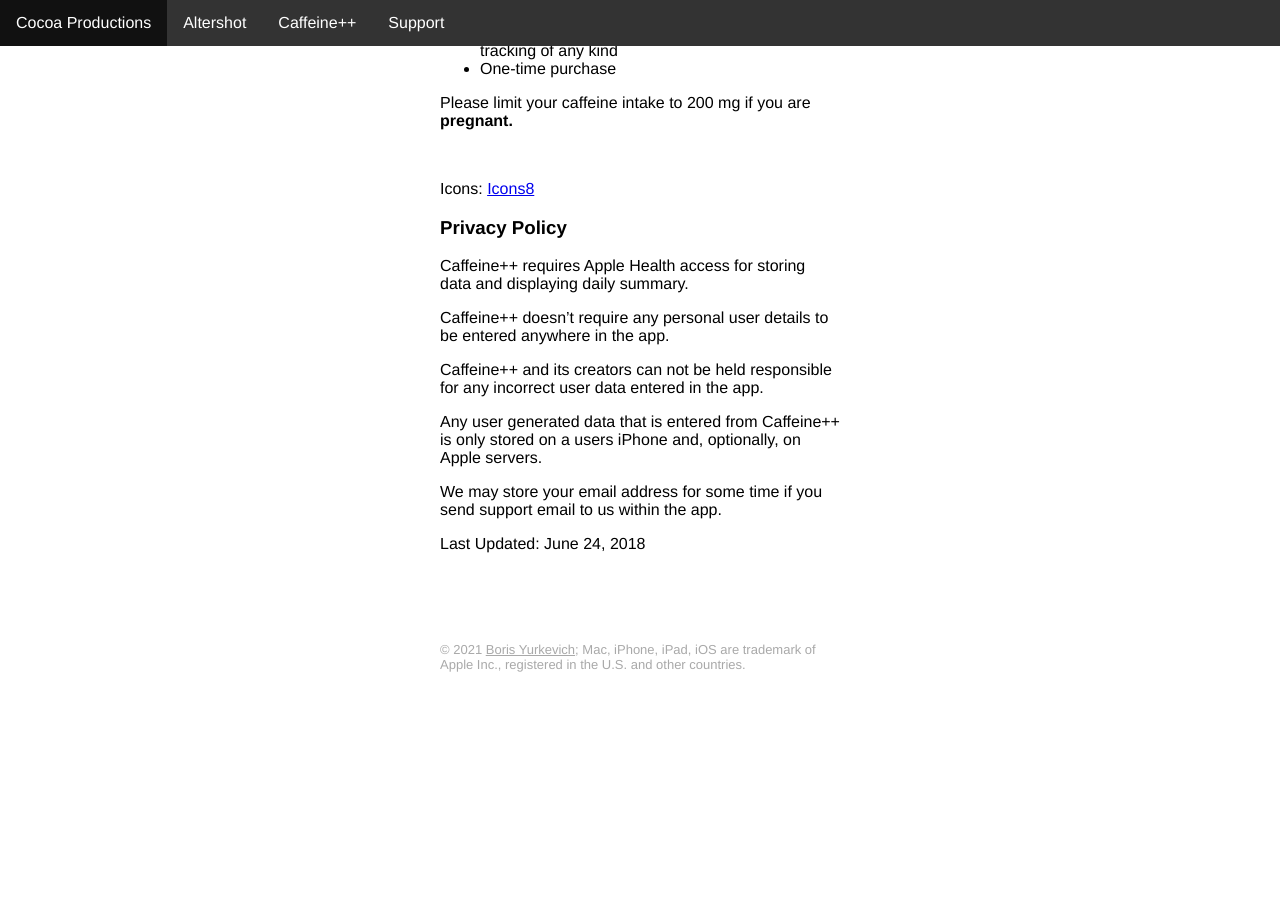
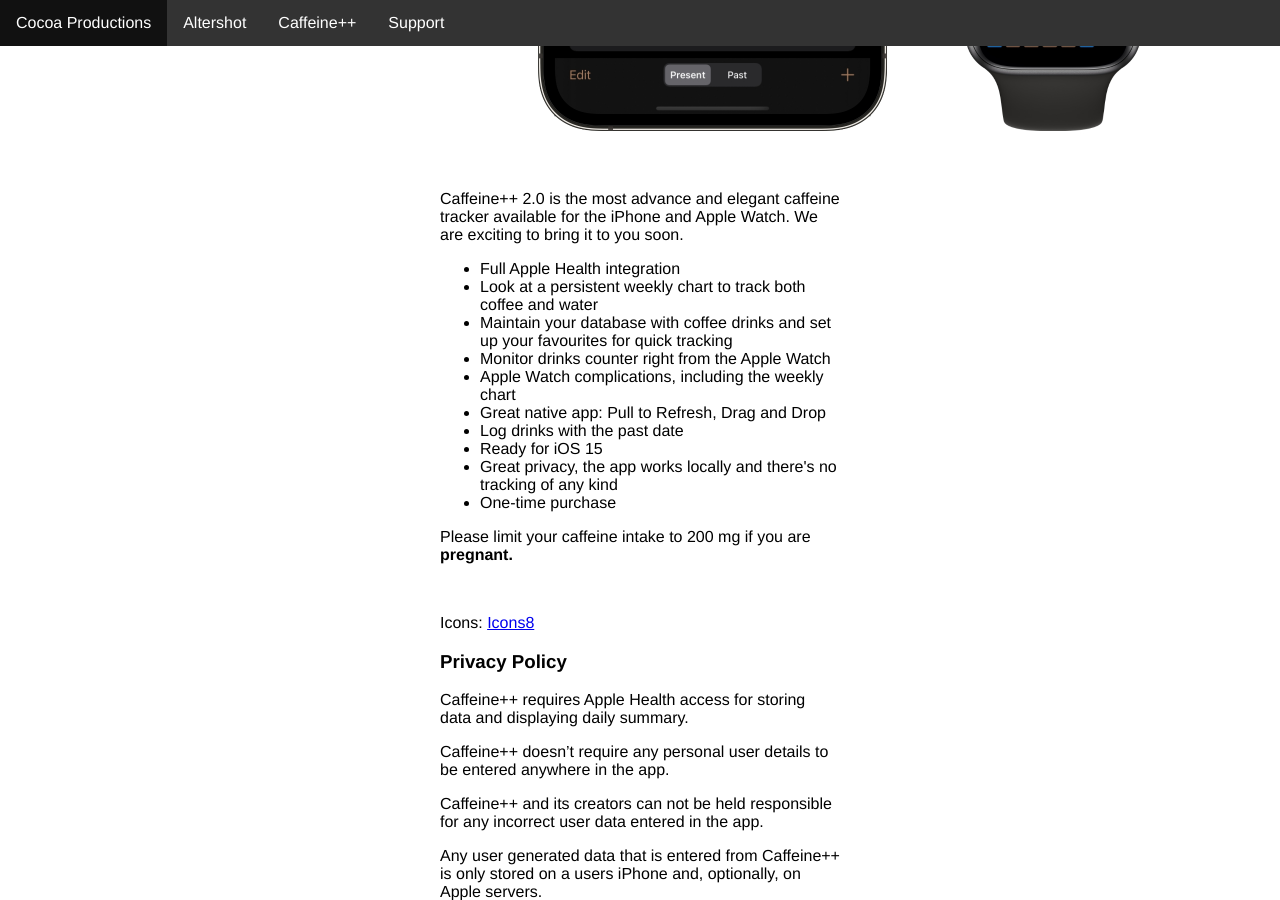
Before and after one commit to cocoaproductions/cocoaproductions.github.io, a Jekyll site: the page built from caffeine++.md, in a window 1280 px wide and 900 px high, scrolled down 856 px. Built offline with Jekyll 4.4.1, drawn with Linux system fonts in a browser that asks for light colours; our own code applies the rules of GitHub Pages for plain Markdown files; before the commit the page ends 1541 px from its top, so only the background shows below that.

Commit message:
Update page

```diff
--- a/caffeine++.md
+++ b/caffeine++.md
@@ -1,15 +1,16 @@
 <h2 class="appName">Caffeine++</h2>
 <p class="hero">Coffee and water tracker.</p>
 
-<!-- <a href="https://geo.itunes.apple.com/us/app/caffeine++/id983386737?mt=8&at=1010l4GJ" style="display:inline-block;overflow:hidden;background:url(https://linkmaker.itunes.apple.com/images/badges/en-us/badge_appstore-lrg.svg) no-repeat;width:165px;height:40px;" class="badge"></a> -->
+<a href="https://apps.apple.com/app/caffeine/id1594448346" style="display:inline-block;overflow:hidden;background:url(https://linkmaker.itunes.apple.com/images/badges/en-us/badge_appstore-lrg.svg) no-repeat;width:165px;height:40px;" class="badge"></a>
 
-<img src="/images/caffeine-watch.jpg" alt="apple watch with Caffeine++ running" style="width: 277px; height: 444px;">
+<img src="/images/promo-caffeine2.jpg" alt="iPhone 13 and Apple Watch showing Caffeine++ with a weekly chart" style="width: 858px; height: 800px;">
 
 <p>
 Caffeine++ 2.0 is the most advance and elegant caffeine tracker available for the iPhone and Apple Watch. We are exciting to bring it to you soon.
 </p>
 
 <ul>
+<li>Full Apple Health integration</li>
 <li>Look at a persistent weekly chart to track both coffee and water</li>
 <li>Maintain your database with coffee drinks and set up your favourites for quick tracking</li>
 <li>Monitor drinks counter right from the Apple Watch</li>
```
Also changed, not shown: images/caffeine-watch.jpg (deleted), images/promo-caffeine2.jpg (added).
